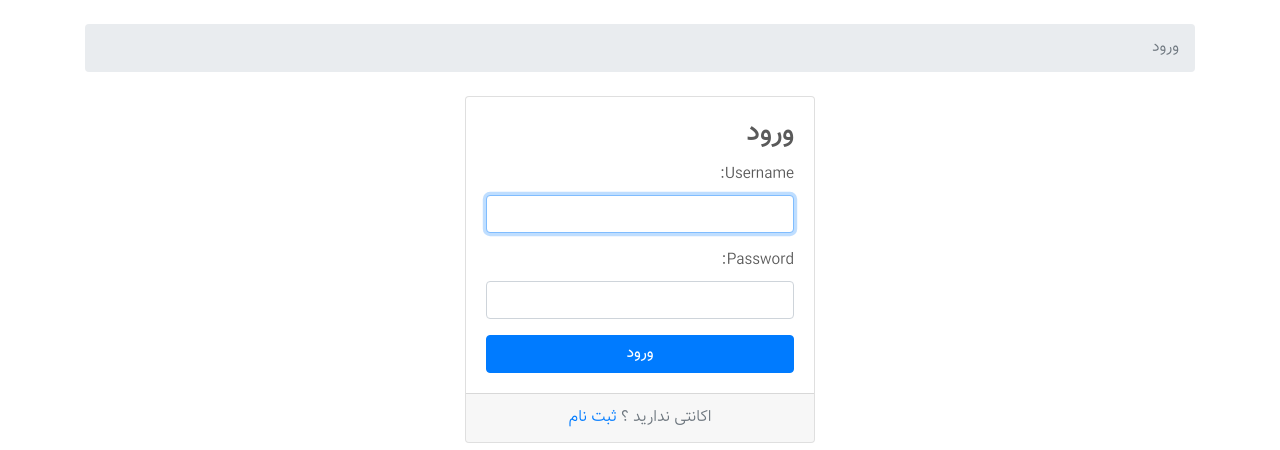
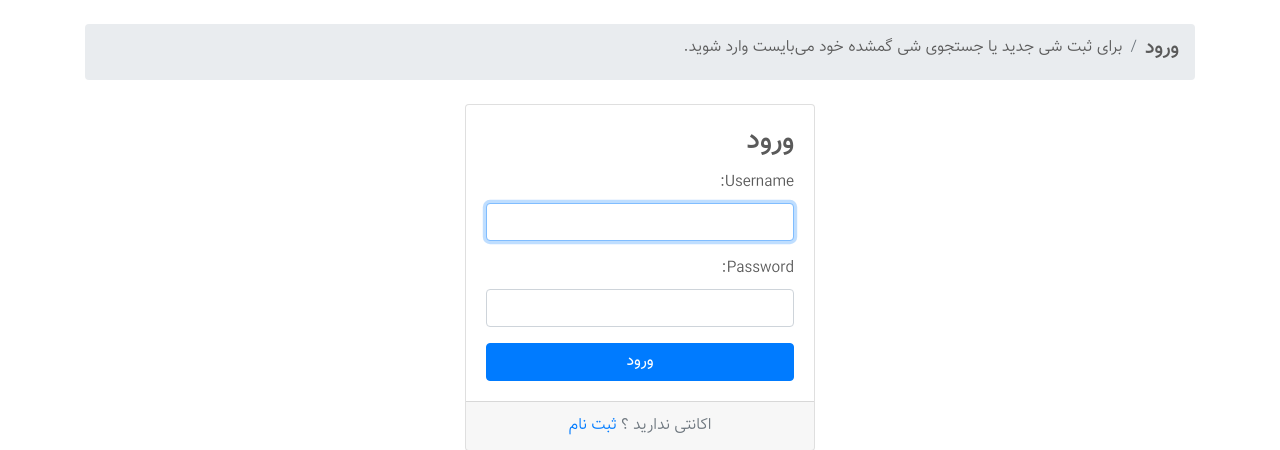
Before and after one commit to jooya1/jooya, a Django app: page /login/ in a window 1280 px wide. Shown: the part 56-506 px from the top of the page. Run offline with Django 3.2, Linux system fonts and the light colour scheme; some libraries are stand-ins or nearby versions; some web fonts are replaced.

Commit message:
improve description in login page

```diff
--- a/jooya/templates/login.html
+++ b/jooya/templates/login.html
@@ -3,7 +3,8 @@
 {% block title %}ورود به جویا{% endblock %}
 
 {% block breadcrumb %}
-  <li class="breadcrumb-item active">ورود</li>
+  <h5 class="breadcrumb-item " style="display: inline;">ورود</h5>
+    <li class="breadcrumb-item " style="display: inline;">برای ثبت شی جدید یا جستجوی شی گمشده خود می‌بایست وارد شوید.</li>
 {% endblock %}
 
 {% block body_block %}
```
Also changed, not shown: jooya/things/migrations/0009_auto_20200124_2142.py (added).
